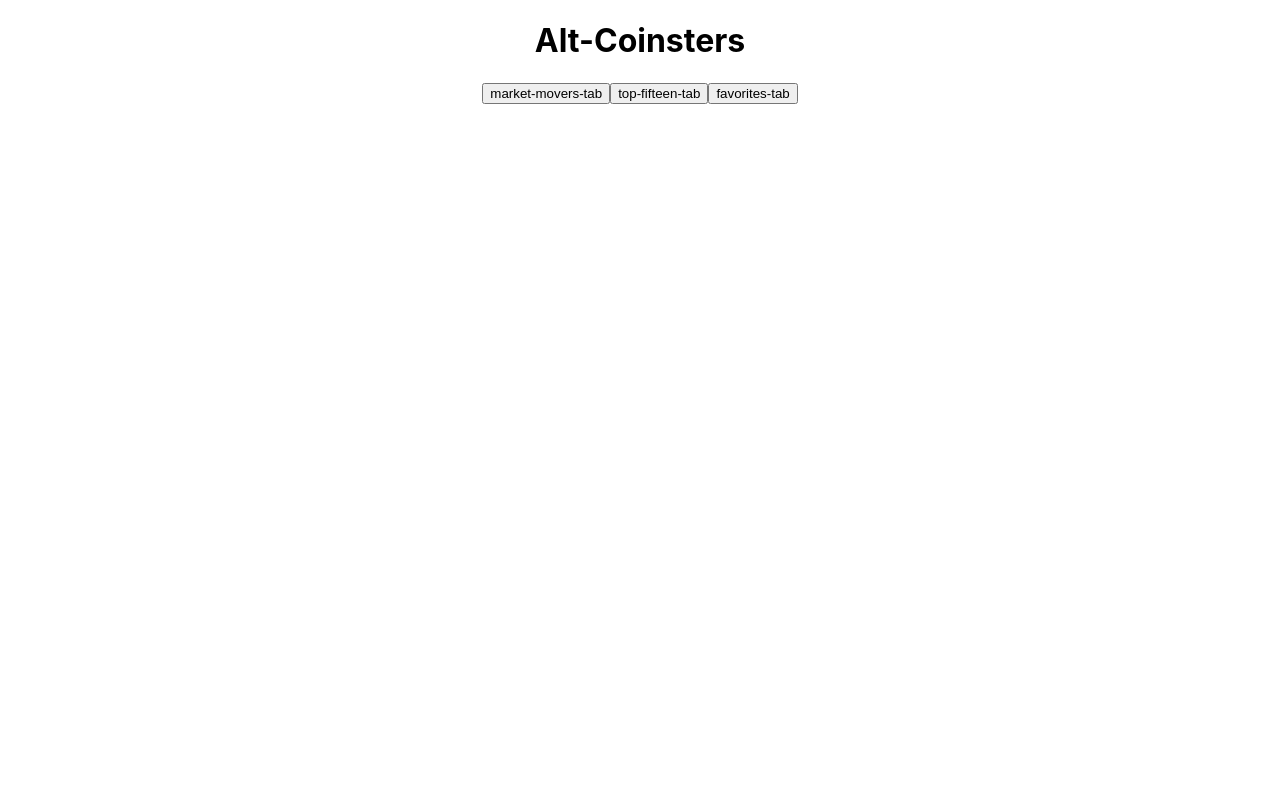
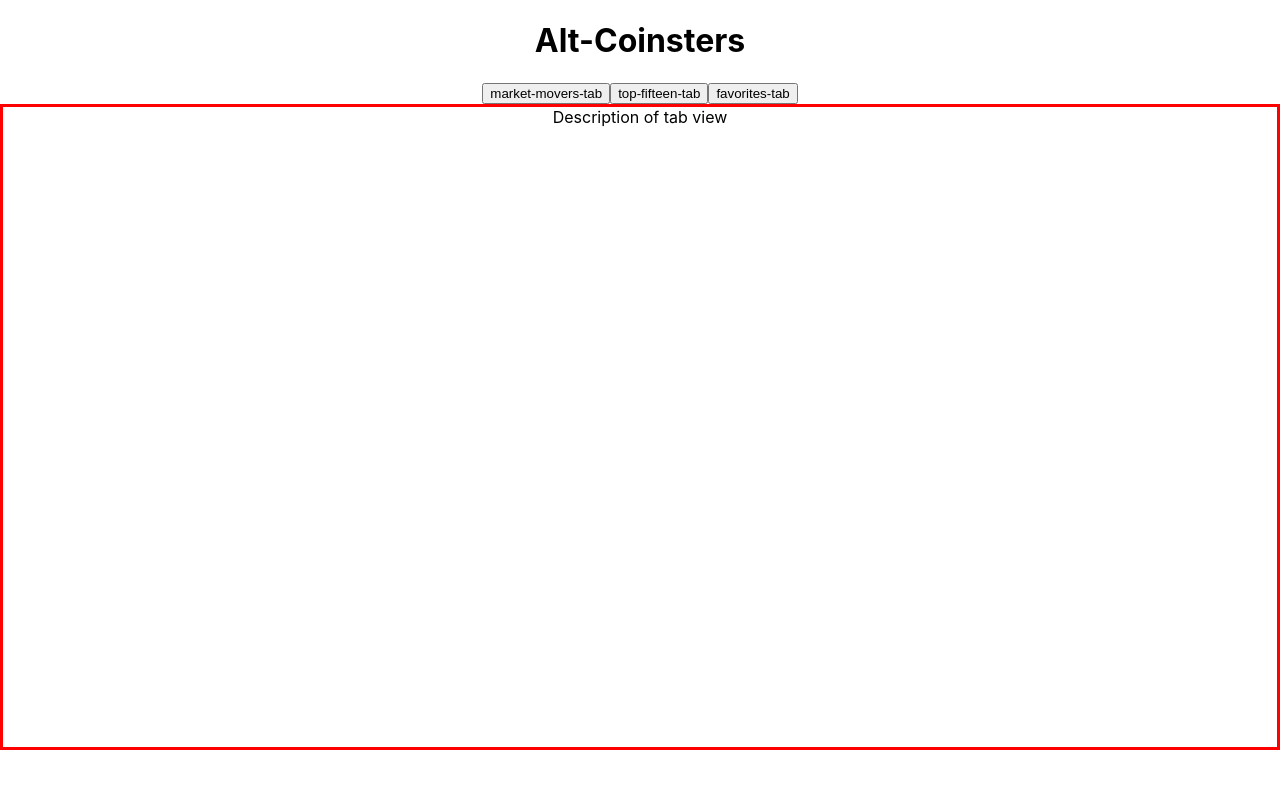
Before and after one commit to kendallm360/alt-coinsters, a React (Create React App) app: page / in a window 1280 px wide. Shown: the top 788 px of the page. Built offline with nearby package versions, Linux system fonts and the light colour scheme; no server answers.

Commit message:
add initial fetch calls for a few of the coins

```diff
--- /dev/null
+++ b/src/apiCalls.js
@@ -0,0 +1,14 @@
+const fetchCoin = (symbol) => {
+  //Polygon fetch
+  return fetch(
+    `https://api.polygon.io/v2/aggs/ticker/X:${symbol}USD/range/1/day/2021-08-22/2022-08-02?adjusted=true&sort=desc&limit=400&apiKey=mlvQmPrXbKKHEum7bADMetPy2uIJj4K4`
+  ).then((response) => response.json());
+  //POLYGON ALL TICKERS
+  //   ("  https://api.polygon.io/v2/snapshot/locale/us/markets/stocks/tickers?apiKey=mlvQmPrXbKKHEum7bADMetPy2uIJj4K4");
+  //FTC fetch for one coin for the day
+  //   return fetch("https://ftx.com/api/markets/BTC/USD").then((response) =>
+  //     response.json()
+  //   );
+  // .then((data) => console.log(data.results));
+};
+export { fetchCoin };
--- a/src/components/app/App.js
+++ b/src/components/app/App.js
@@ -1,12 +1,14 @@
 import "./App.css";
 import NavBar from "../navBar/NavBar";
 import TabSelector from "../tabSelector/TabSelector";
+import CoinContainer from "../coinContainer/CoinContainer";
 
 const App = () => {
   return (
     <div className="App">
       <NavBar />
       <TabSelector />
+      <CoinContainer />
     </div>
   );
 };
--- /dev/null
+++ b/src/components/coinContainer/CoinContainer.css
@@ -0,0 +1,4 @@
+.coin-container {
+  border: solid 3px red;
+  height: 80vh;
+}
--- /dev/null
+++ b/src/components/coinContainer/CoinContainer.js
@@ -0,0 +1,32 @@
+import { useEffect, useState } from "react";
+import { fetchCoin } from "../../apiCalls";
+import "./CoinContainer.css";
+
+const CoinContainer = () => {
+  const [coinList, setCoinList] = useState([]);
+  const marketMovers = ["BTC", "ETH"]; //"USDT", "USDC", "XRP"
+  const topFifteen = ["ADA", "UNI", "XLM", "SOL", "GRT"]; // "DOGE", "DOT",
+
+  useEffect(() => {});
+
+  let test = marketMovers.forEach((coin) => {
+    fetchCoin(coin).then((data) => {
+      //   console.log(data.ticker);
+      setCoinList(data.results);
+      //   coinList.push(data);
+    });
+    console.log(coinList);
+  });
+
+  return (
+    <div className="coin-container">
+      Description of tab view
+      <p></p>
+      <p></p>
+      <p></p>
+      <p></p>
+    </div>
+  );
+};
+
+export default CoinContainer;
--- a/src/components/tabSelector/TabSelector.js
+++ b/src/components/tabSelector/TabSelector.js
@@ -6,13 +6,13 @@ const TabSelector = () => {
   return (
     <div className="tabs">
       <button className="tab-selector" onClick={handlePageView()}>
-        market-movers-tab{" "}
+        market-movers-tab
       </button>
       <button className="tab-selector" onClick={handlePageView()}>
-        top-fifteen-tab{" "}
+        top-fifteen-tab
       </button>
       <button className="tab-selector" onClick={handlePageView()}>
-        favorites-tab{" "}
+        favorites-tab
       </button>
     </div>
   );
--- a/src/index.js
+++ b/src/index.js
@@ -6,9 +6,9 @@ import reportWebVitals from "./reportWebVitals";
 
 const root = ReactDOM.createRoot(document.getElementById("root"));
 root.render(
-  <React.StrictMode>
-    <App />
-  </React.StrictMode>
+  // <React.StrictMode>
+  <App />
+  // </React.StrictMode>
 );
 
 // If you want to start measuring performance in your app, pass a function
```
